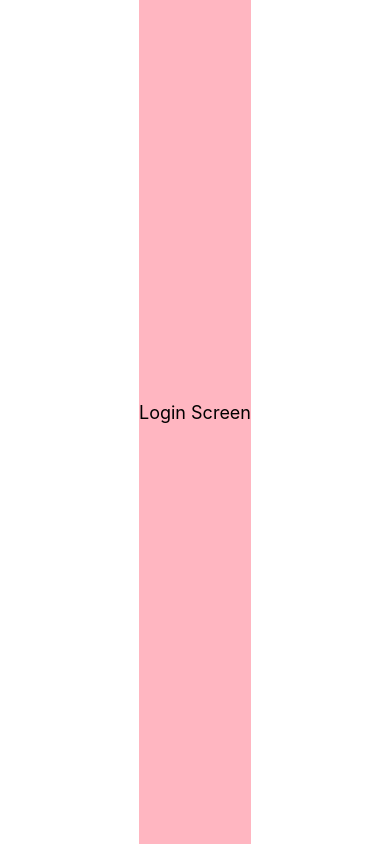
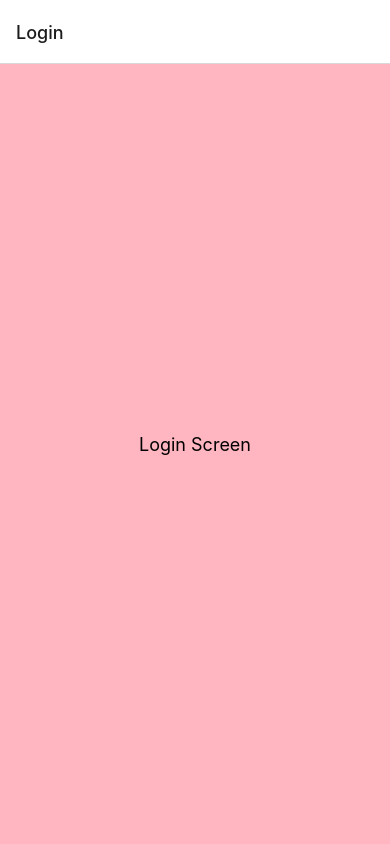
Before and after one commit to jack-isnt-the-name-tafe/roi-project, a React Native app: screen /Login in a window 390 px wide. Built offline with nearby package versions, Linux system fonts and the light colour scheme.

Commit message:
Adds foundation for app navigation

```diff
--- a/App.js
+++ b/App.js
@@ -1,13 +1,18 @@
+import React from 'react'
+import { View, Text, Button, StyleSheet } from 'react-native'
+import { NavigationContainer } from '@react-navigation/native';
 import { StatusBar } from 'expo-status-bar';
-import { StyleSheet, Text, View } from 'react-native';
-import LoginScreen from './screens/LoginScreen';
+import { SafeAreaProvider } from 'react-native-safe-area-context';
+import RootNavigator from './navigation/RootNavigator';
 
 export default function App() {
   return (
-    <View style={styles.container}>
-      <LoginScreen />
+    <SafeAreaProvider>
+      <NavigationContainer>
+        <RootNavigator />
+      </NavigationContainer>
       <StatusBar style="auto" />
-    </View>
+    </SafeAreaProvider>
   );
 }
 
--- /dev/null
+++ b/navigation/RootNavigator.js
@@ -0,0 +1,31 @@
+import React from 'react'
+import { View, Text, Button, StyleSheet } from 'react-native'
+import { createStackNavigator } from '@react-navigation/stack';
+import LoginScreen from '../screens/LoginScreen';
+import SignUpScreen from '../screens/SignUpScreen';
+import ErrorScreen from '../screens/ErrorScreen';
+
+const Stack = createStackNavigator();
+
+export default function RootNavigator() {
+  return (
+    <Stack.Navigator initialRouteName='Login'>
+      <Stack.Screen
+        name='Login'
+        component={LoginScreen}
+      />
+      <Stack.Screen
+        name='SignUp'
+        component={SignUpScreen}
+      />
+      <Stack.Screen
+        name='Error'
+        component={ErrorScreen}
+      />
+    </Stack.Navigator>
+  );
+}
+
+const styles = StyleSheet.create({
+
+});
```
Also changed, not shown: package.json (+10 -3 lines), navigation/MainNavigator.js (added), navigation/ProfileNavigator.js (added), 1 other file (tests, documents, lock files or other folders).
